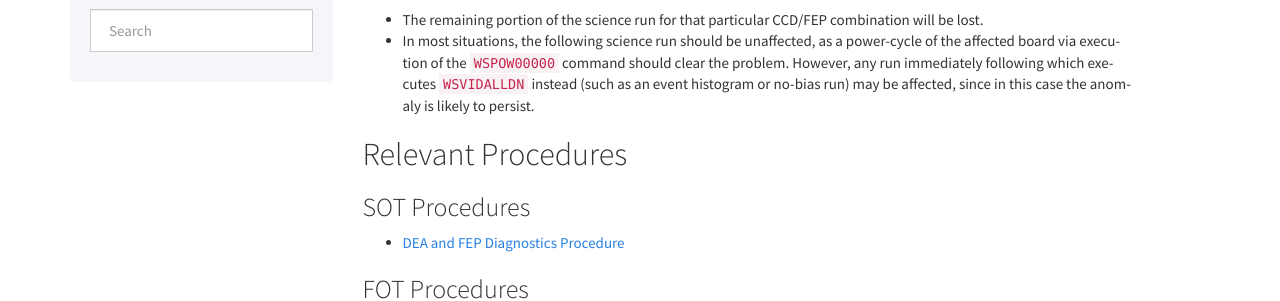
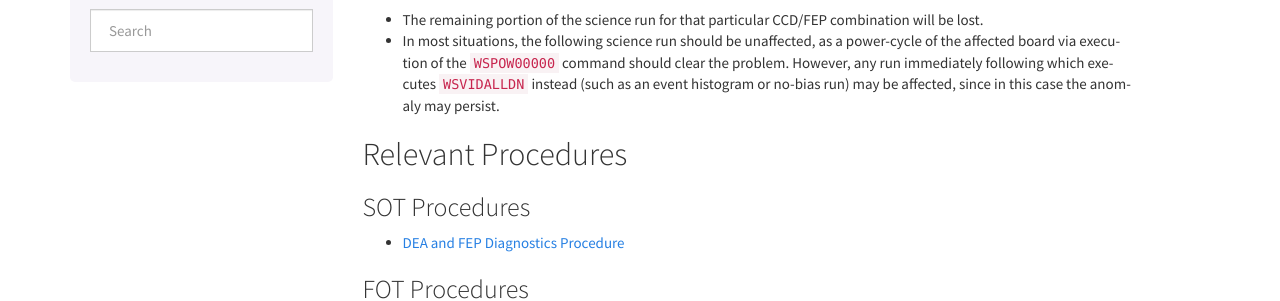
Before and after one commit to acisops/acis_anomaly_pages, a Sphinx documentation site: the page built from source/hi_lo_anomaly.rst, in a window 1280 px wide and 900 px high, scrolled down 723 px. Shown: the part 380-681 px from the top of the window. Built offline with Sphinx 7.4.7, drawn with Linux system fonts in a browser that asks for light colours.

Commit message:
Softening language here a bit

```diff
--- a/source/hi_lo_anomaly.rst
+++ b/source/hi_lo_anomaly.rst
@@ -76,9 +76,7 @@ Impacts
   as a power-cycle of the affected board via execution of the ``WSPOW00000``
   command should clear the problem. However, any run immediately following
   which executes ``WSVIDALLDN`` instead (such as an event histogram or
-  no-bias run) may be affected, since in this case the anomaly is likely
-  to persist.
-
+  no-bias run) may be affected, since in this case the anomaly may persist.
 
 Relevant Procedures
 -------------------
```
